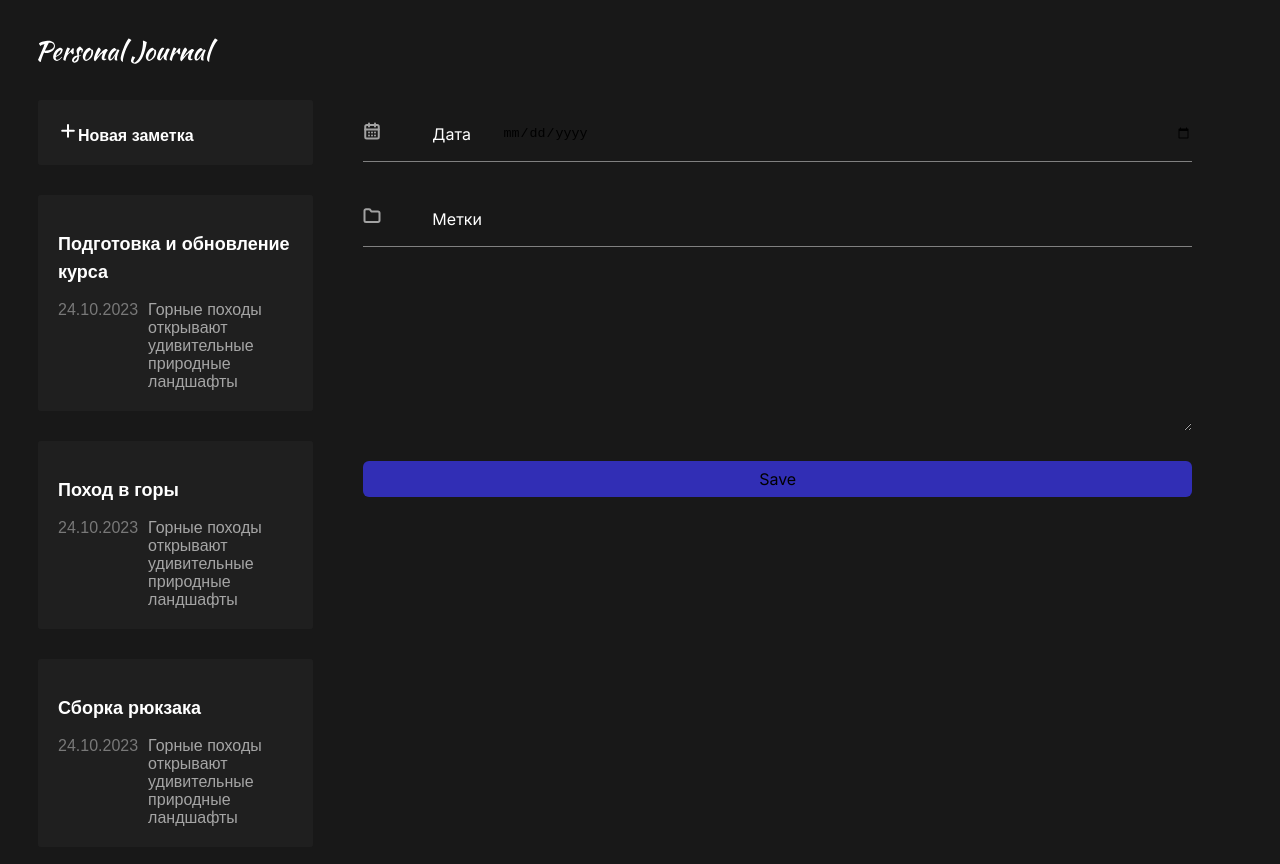
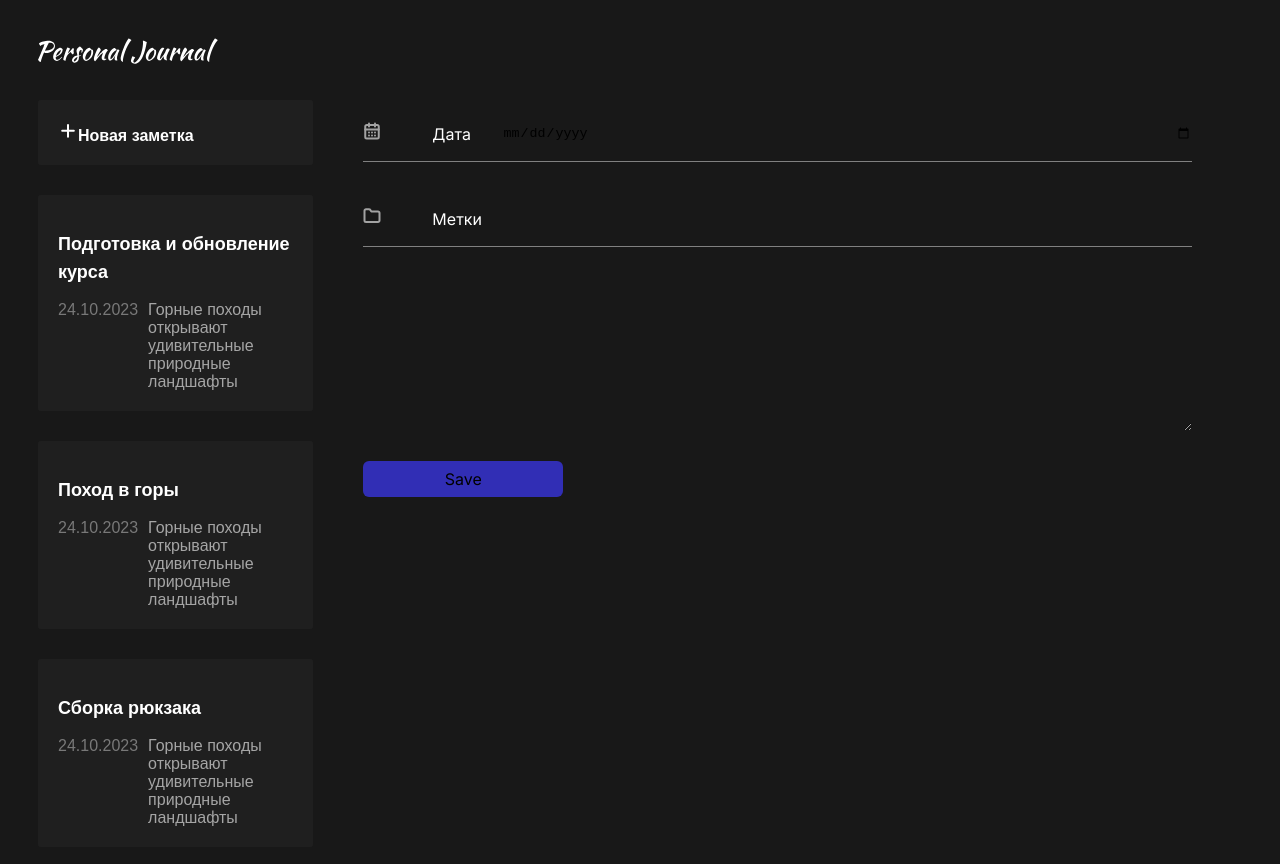
Before and after one commit to SergeiAmpilov/react-redux-purple-1, a React (Vite) app: page / in a window 1280 px wide. Shown: the top 864 px of the page. Built offline with nearby package versions, Linux system fonts and the light colour scheme.

Commit message:
fix markdown

```diff
--- a/src/components/Button/Button.jsx
+++ b/src/components/Button/Button.jsx
@@ -1,9 +1,10 @@
 import './Button.css';
+import cn from 'classnames';
 
-export const Button = ({ text }) => {
+export const Button = ({ className, text }) => {
 
 	return (
-		<button className='button accent'>
+		<button className={cn(className, 'button accent')}>
 			{ text }
 		</button>
 	);
--- a/src/components/JournalForm/JournalForm.jsx
+++ b/src/components/JournalForm/JournalForm.jsx
@@ -96,7 +96,7 @@ export const JournalForm = ({ addItem }) => {
 					[styles.invalid]: !formValidState.text
 				})
 			}></textarea>
-			<Button text={'Save'}/>
+			<Button text={'Save'} className={styles.button}/>
 
 		</form>
 
--- a/src/components/JournalForm/JournalForm.module.css
+++ b/src/components/JournalForm/JournalForm.module.css
@@ -27,7 +27,9 @@
 	font-style: normal;
 	font-weight: 600;
 	line-height: normal;
+}
 
 
-
+.button {
+	max-width: 200px;
 }
```
